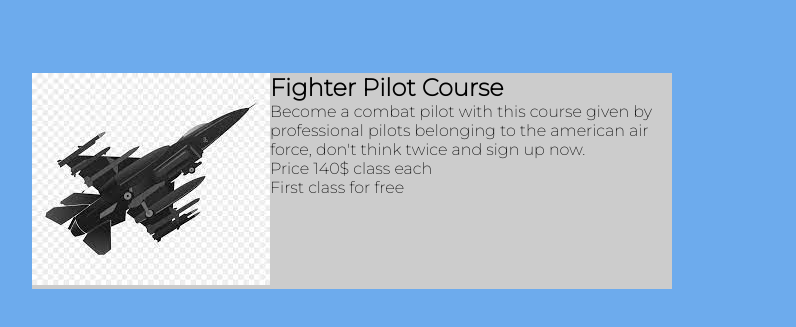
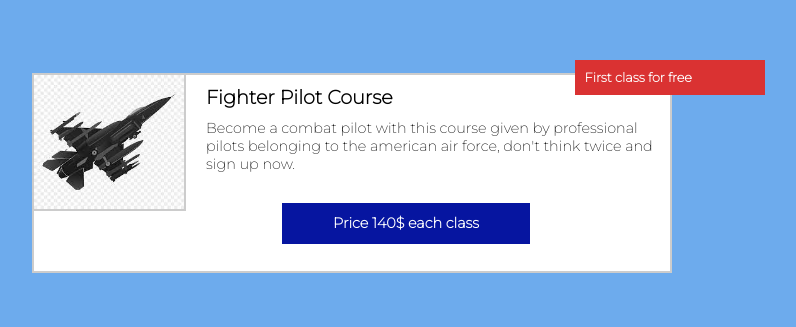
Before and after one commit to dannyed784/css_floats, a plain HTML site: page index.html in a window 1280 px wide. Shown: the part 127-454 px from the top of the page, without its empty margins (288-1084 px from the left). Drawn offline with Linux system fonts and the light colour scheme.

Commit message:
second commit

```diff
--- a/css/style.css
+++ b/css/style.css
@@ -10,15 +10,60 @@ body {
   position: relative;
 }
 
-.container {
-  background-color: #ccc;
+.main-container {
+  background-color: #fff;
   width: 50%;
+  height: 200px;
+  border: 2px solid #ccc;
   /* margin: 0 auto; */
   position: absolute;
   top: 200px;
   left: 25%;
 }
 
+img {
+  display: block; /*para ajustar la imagen a su contenedor ya que la imagen viene inline y el div contenedor viene block*/
+  width: 150px;
+}
+
 .img-container {
+  margin: 0px 20px 20px 0px;
+  border-right: 2px solid #ccc;
+  border-bottom: 2px solid #ccc;
   float: left;
 }
+
+.main-title {
+  padding: 10px;
+  font-size: 1.2rem;
+}
+
+.advertising {
+  font-size: 0.9rem;
+}
+
+.price-container {
+  background-color: rgb(6, 21, 160);
+  color: #fff;
+  font-size: 0.9rem;
+  font-weight: 800;
+  line-height: 1.3rem;
+  width: 39%;
+  text-align: center;
+  margin-top: 30px;
+  padding: 10px;
+  position: absolute;
+  left: 39%;
+}
+
+.discount {
+  background-color: rgb(218, 50, 50);
+  color: #fff;
+  padding: 10px;
+  width: 30%;
+  font-size: 0.8rem;
+  font-weight: 800;
+  position: absolute;
+  top: -15px;
+  left: 85%;
+}
--- a/index.html
+++ b/index.html
@@ -14,11 +14,12 @@
     <link rel="stylesheet" href="css/style.css" />
   </head>
   <body>
-    <div class="container">
+    <div class="main-container">
       <div class="img-container">
         <img src="img/avion.jpg" alt="" />
       </div>
-      <div class="aver-container">
+      <div class="content-container">
+        <div class="avertising-container">
           <h2 class="main-title">Fighter Pilot Course</h2>
           <p class="advertising">
             Become a combat pilot with this course given by professional pilots
@@ -27,7 +28,8 @@
           </p>
         </div>
         <div class="price-container">
-        <p class="price">Price 140$ class each</p>
+          <p class="price">Price 140$ each class</p>
+        </div>
         <p class="discount">First class for free</p>
       </div>
     </div>
```
Lines whose indentation alone changed are shown as unchanged.
